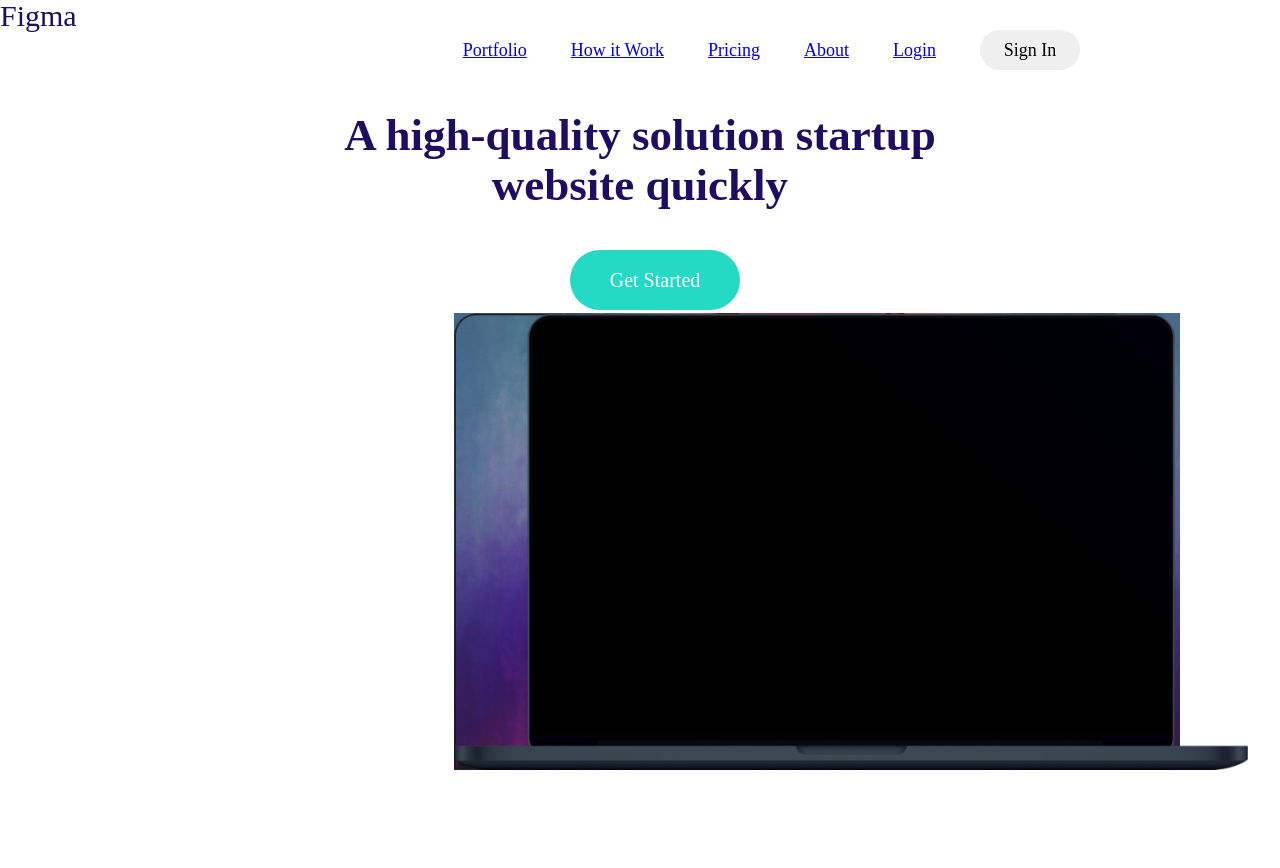
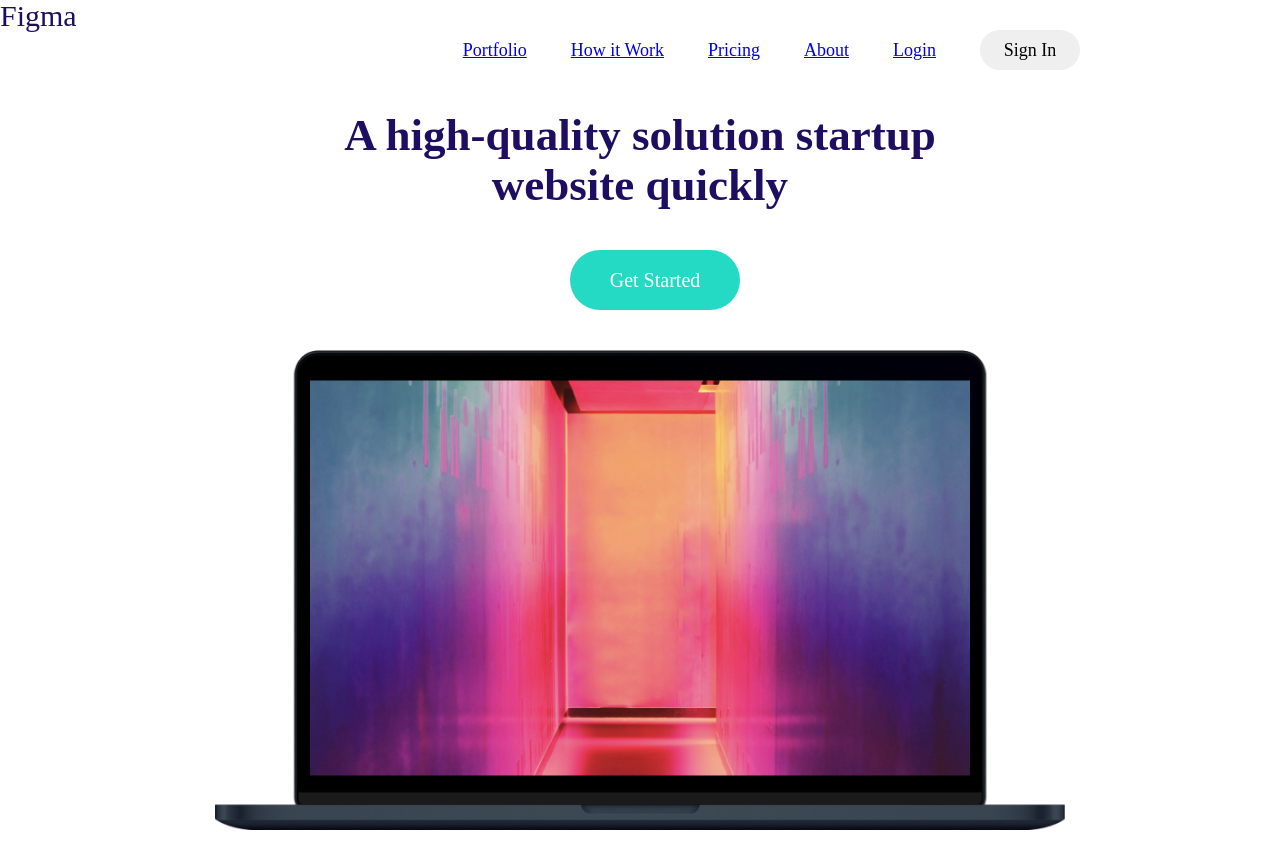
Before and after one commit to kiran2258/frontend_practise_projects, a plain HTML site: page Figma project/Project 2/index.html in a window 1280 px wide. Before the commit the page ends 800 px from the top, so only its background shows below. Drawn offline with Linux system fonts and the light colour scheme.

Commit message:
laptop image design fix

```diff
--- a/Figma project/Project 2/index.html
+++ b/Figma project/Project 2/index.html
@@ -1,19 +1,16 @@
 <!DOCTYPE html>
 <html lang="en">
-
 <head>
     <meta charset="UTF-8">
     <meta name="viewport" content="width=device-width, initial-scale=1.0">
     <title>Project 2</title>
     <link rel="stylesheet" href="style.css">
 </head>
-
 <body>
     <div class="container">
         <nav>
-            <lable class="logo">Figma</lable>
+            <label class="logo">Figma</label>
             <ul>
-
                 <li><a href="#">Portfolio</a></li>
                 <li><a href="#">How it Work</a></li>
                 <li><a href="#">Pricing</a></li>
@@ -30,22 +27,16 @@
             <div class="hero_btn">
                 <button id="mybtn">Get Started</button>
             </div>
-            <div class="img">
 
-
-
-                <img src="img/com.png" class="com_img">
-                <img src="img/line.png" class="line_img">
+            <div class="hero_laptop_img">
                 <img src="img/mac.png" class="mac_img">
 
-
+                <div class="hero_laptop_screen">
+                    <img src="img/line.png" >
+                    <img src="img/com.png" >
+                </div>
             </div>
-
-
         </div>
-
-    </div>
     </div>
 </body>
-
 </html>
--- a/Figma project/Project 2/style.css
+++ b/Figma project/Project 2/style.css
@@ -1,17 +1,17 @@
-*{
+* {
     margin: 0;
     padding: 0;
     font-family: DM sans;
     box-sizing: border-box;
 }
 
-.container{
+.container {
     width: 100%;
     height: 100%;
 
 }
 
-.logo{
+.logo {
     font-size: 30px;
     color: #1E0E62;
     line-height: 31.25px;
@@ -19,7 +19,8 @@
     /* margin-left: 150px; */
 
 }
-nav ul{
+
+nav ul {
     float: right;
     list-style-type: none;
     text-align: center;
@@ -28,7 +29,7 @@ nav ul{
     margin-top: 30px;
 }
 
-nav ul li{
+nav ul li {
     display: inline-block;
     margin-left: 40px;
     line-height: 26px;
@@ -40,7 +41,7 @@ nav ul li{
 
 }
 
-nav button{
+nav button {
     margin-left: 40px;
     width: 100px;
     height: 40px;
@@ -56,59 +57,72 @@ nav button{
     align-items: center;
     width: 100%;
     flex-direction: column;
-
 }
 
 
 
-.hero_content{
+.hero_content {
     line-height: 50px;
     font-size: 30px;
     color: #1E0E62;
     margin-top: 40px;
     text-align: center;
-
-
 }
 
 
 
 .hero_btn {
-    margin: 40px ;
+    margin: 40px;
 }
-
-
 
 #mybtn {
     background: #25DAC5;
-
-
     color: #ffffff;
-
     height: 60px;
     width: 170px;
     border-radius: 100px;
     font-size: 20px;
     border: none;
     margin-left: 30px;
-
-  }
- .img{
-   width: 726px;
-   height: 457px;
-   position: absolute;
-   bottom: 30px;
-   right: 100px;
-   /* z-index: -1; */
-
 }
 
- .img img{
-    height: 457px;
+.hero_laptop_img {
+    height: 480px;
+    width: 850px;
+    position: relative;
+    margin-bottom: 50px;
+}
+
+.hero_laptop_img img {
     position: absolute;
+    top: 0;
+    left: 0;
+    width: 100%;
+    height: 100%;
+}
 
-    z-index: -1;
-    bottom: 0;
+.hero_laptop_screen{
+    height: 455px;
+    width: 690px;
+    position: absolute;
+    left: 50%;
+    /* transform: translate(-50%, -50%); */
+    transform: translateX(-50%);
+}
 
+.hero_laptop_screen img:first-child{
+    position: absolute;
+    top: 0;
+    left: 0;
+    width: 100%;
+    height: 100%;
+}
 
+.hero_laptop_screen img:last-child{
+    position: absolute;
+    top: 50%;
+    left: 50%;
+    transform: translate(-50%, -50%);
+    height: 395px;
+    width: 660px;
 }
```
Lines whose indentation alone changed are shown as unchanged.
